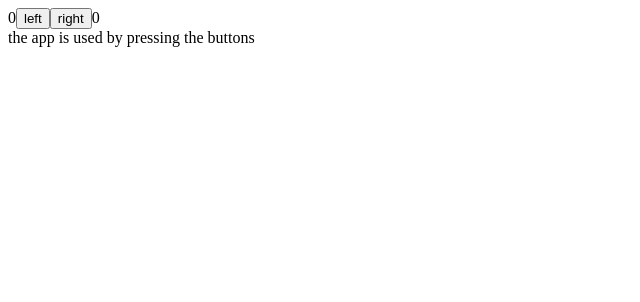
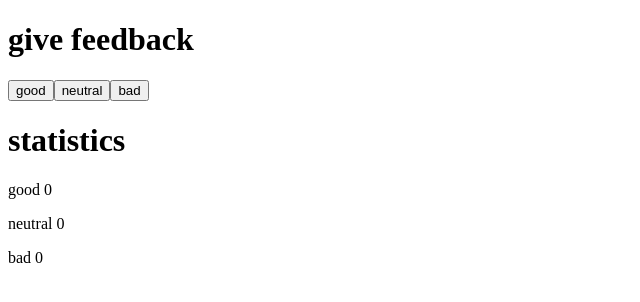
Before and after one commit to jonathanmani/FullStackOpen, a React (Create React App) app in the folder part01_intro_to_react/: page / in a window 1280 px wide. Shown: the top 302 px of the page, without its empty margins (0-640 px from the left). Built offline with nearby package versions, Linux system fonts and the light colour scheme.

Commit message:
implement button component and states for good,bad and neutral -- unicafe part 01

```diff
--- a/part01_intro_to_react/src/App.js
+++ b/part01_intro_to_react/src/App.js
@@ -1,20 +1,4 @@
 import { useState } from "react";
-
-const History = (props) => {
-  if (props.allClicks.length === 0) {
-    return (
-      <div>
-        the app is used by pressing the buttons
-      </div>
-    )
-  }
-
-  return (
-    <div>
-      button press history: {props.allClicks.join(' ')}
-    </div>
-  )
-}
 
 const Button = ({ handleClick, text }) => (
   <button onClick={handleClick}>
@@ -22,28 +6,77 @@
   </button>
 )
 
-
 const App = () => {
-  const [left, setLeft] = useState(0)
-  const [right, setRight] = useState(0)
-  const [allClicks, setAll] = useState([])
-  const handleLeftClick = () => { setAll(allClicks.concat('L'))
-    setLeft(left + 1)
-  }
-  const handleRightClick = () => { setAll(allClicks.concat('R'))
-    setRight(right + 1)
-  }
+  // save clicks of each button to its own state
+  const [good, setGood] = useState(0)
+  const [neutral, setNeutral] = useState(0)
+  const [bad, setBad] = useState(0)
+  const goodClicks = () => setGood(good + 1)
+  const neutralClicks = () => setNeutral(neutral + 1)
+  const badClicks = () => setBad(bad + 1)
 
   return (
     <div>
-      {left}
-      <Button onClick={handleLeftClick} text='left' />
-      <Button onClick={handleRightClick} text='right' />
-      {right}
-      <History allClicks ={allClicks} />
+      <h1>give feedback</h1>
+      <Button handleClick={goodClicks} text='good' />
+      <Button handleClick={neutralClicks} text='neutral' />
+      <Button handleClick={badClicks} text='bad' />
+
+      <h1>statistics</h1>
+      <p>good {good}</p>
+      <p>neutral {neutral}</p>
+      <p>bad {bad}</p>
     </div>
   )
 }
 
+// const History = (props) => {
+//   if (props.allClicks.length === 0) {
+//     return (
+//       <div>
+//         the app is used by pressing the buttons
+//       </div>
+//     )
+//   }
+//   return (
+//     <div>
+//       button press history: {props.allClicks.join(' ')}
+//     </div>
+//   )
+// }
+
+// const Button = ({ handleClick, text }) => (
+//   <button onClick={handleClick}>
+//     {text}
+//   </button>
+// )
+
+
+// const App = () => {
+//   const [left, setLeft] = useState(0)
+//   const [right, setRight] = useState(0)
+//   const [allClicks, setAll] = useState([])
+
+//   const handleLeftClick = () => {
+//     setAll(allClicks.concat('L'))
+//     setLeft(left + 1)
+//   }
+
+//   const handleRightClick = () => {
+//     setAll(allClicks.concat('R'))
+//     setRight(right + 1)
+//   }
+
+//   return (
+//     <div>
+//       {left}
+//       <Button handleClick={handleLeftClick} text='left' />
+//       <Button handleClick={handleRightClick} text='right' />
+//       {right}
+//       <History allClicks ={allClicks} />
+//     </div>
+//   )
+// }
+
 
 export default App;
```
